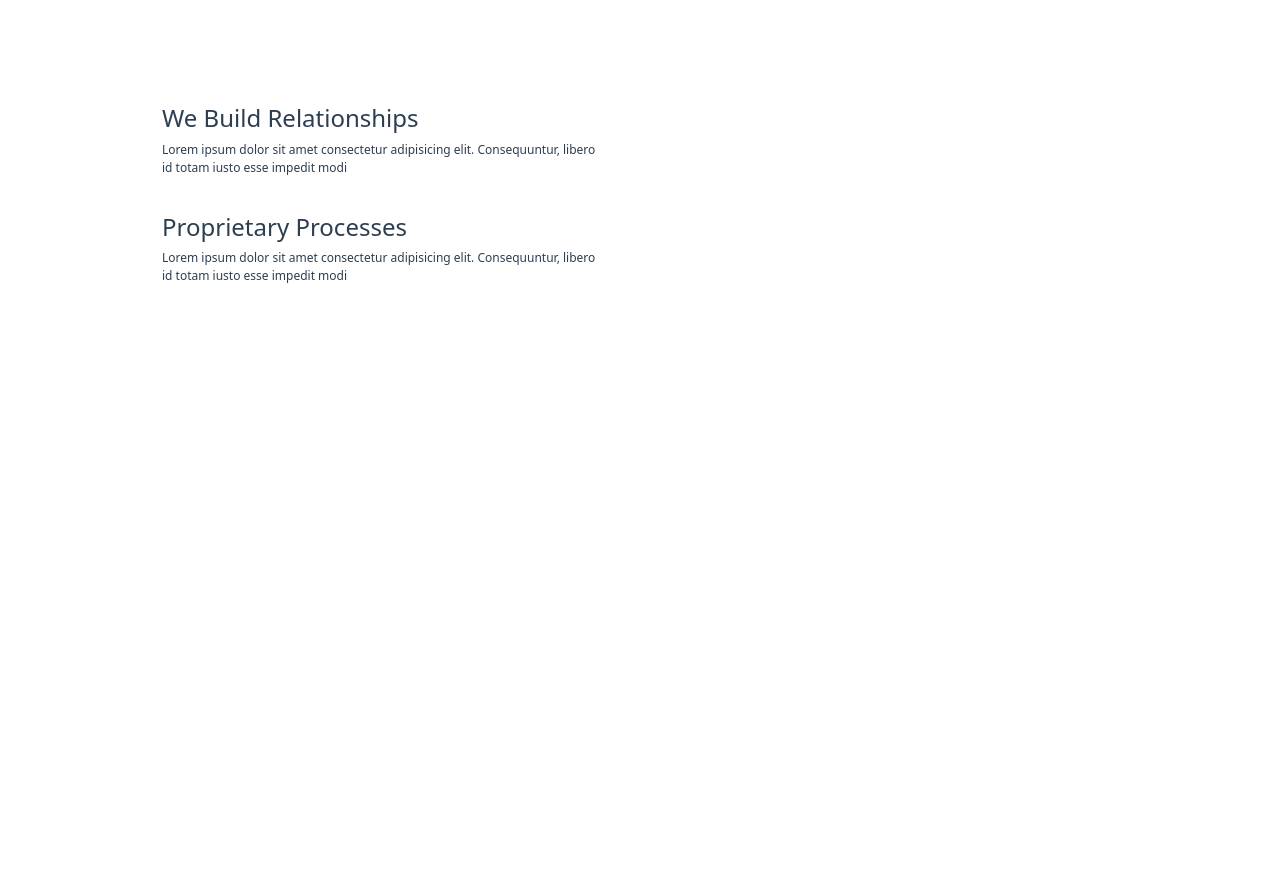
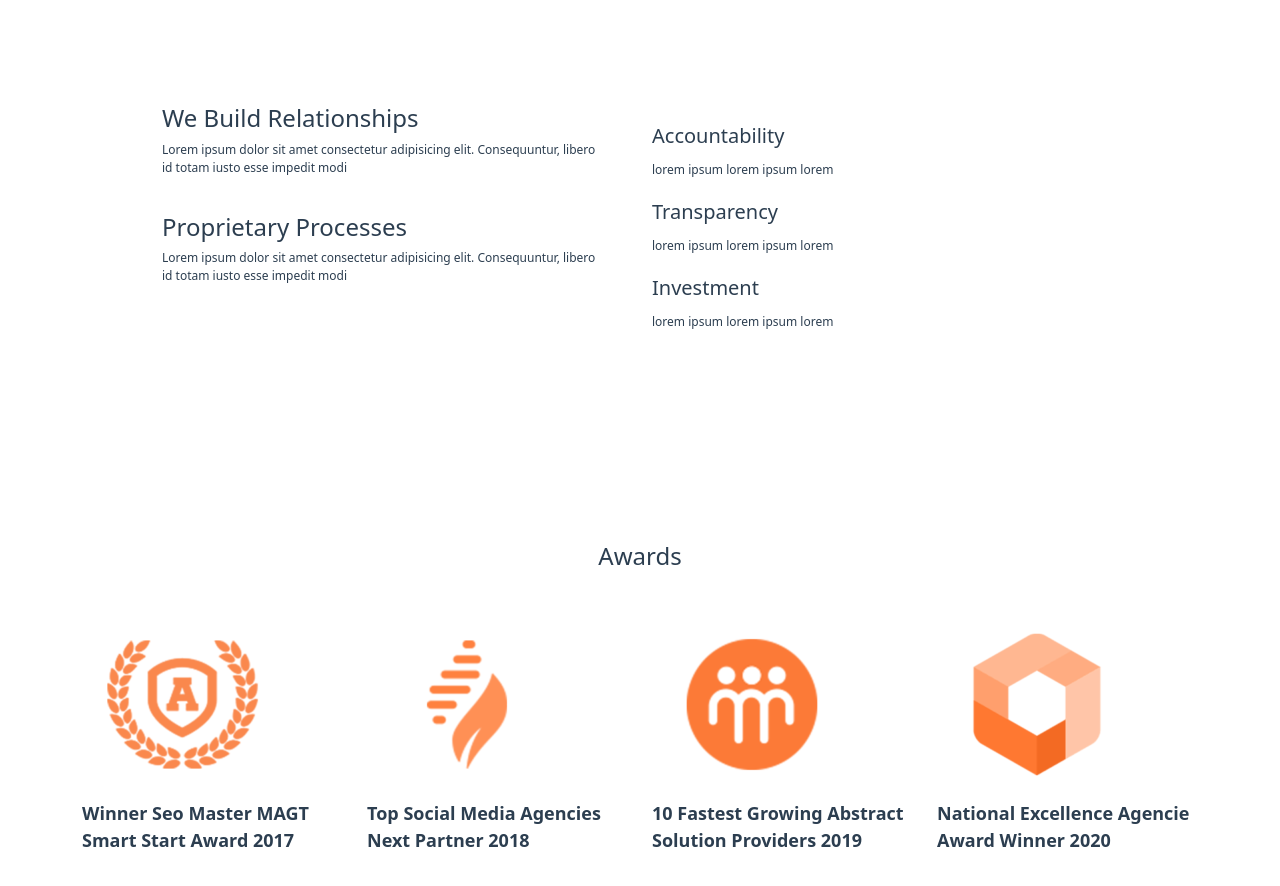
Before and after one commit to Trusimo/proj-html-vuejs, a Vue app: page / in a window 1280 px wide. Shown: the part 8340-9226 px from the top of the page. Before the commit the page ends 8851 px from the top, so only its background shows below. Built offline with nearby package versions, Linux system fonts and the light colour scheme.

Commit message:
adds v-for for awards

```diff
--- a/src/components/TheMain.vue
+++ b/src/components/TheMain.vue
@@ -52,6 +52,7 @@
             <button class="btn-orange">(555) 802-134</button>
         </div>
 
+        <!-- Case studies -->
         <div class="padding-sec">
             <h2 class="text-center">Trusted by Leading Organizations</h2>
             <div class="flex-partner row">
@@ -65,6 +66,7 @@
             <button type="submit" class="btn-orange-col text-center">Read More Case Studies</button>
         </div>
 
+        <!-- How we Boost -->
         <div class="padding-sec-lat">
             <div class="row my-5">
                 <div class="col">
@@ -92,14 +94,26 @@
                 </div>
 
                 <div class="col padding-col">
-                    <div class="flex">
-                        <!-- iconafontawesome -->
-                        <div class="v-for">
-
+                    <div>
+                        <div><!-- iconafontawesome --></div>
+                        <div v-for="(item, index) in qualities" :key="index">
+                            <h5 class="padding-title">{{ item.title }}</h5>
+                            <span class="font-small">{{ item.lorem }}</span>
                         </div>
                     </div>
                 </div>
             </div>
+        </div>
+
+        <!-- Awards -->
+        <div class="padding-sec">
+            <h4 class="text-center">Awards</h4>
+            <div class="row flex-partner">
+            <div class="col" v-for="(prize, index) in awards" :key="index">
+                <div><img :src="prize.img"></div>
+                <span class="bold">{{prize.prizeName}}</span>
+            </div>
+        </div>
         </div>
 
     </div>
@@ -139,6 +153,38 @@ export default {
                     number: "3-year",
                     result: "Partnership with Avada Consultant"
                 },
+            ],
+            qualities: [
+                {
+                    title: "Accountability",
+                    lorem: "lorem ipsum lorem ipsum lorem"
+                },
+                {
+                    title: "Transparency",
+                    lorem: "lorem ipsum lorem ipsum lorem"
+                },
+                {
+                    title: "Investment",
+                    lorem: "lorem ipsum lorem ipsum lorem"
+                }
+            ],
+            awards: [
+                {
+                img: "../../public/award-a-200x191.png",
+                prizeName: "Winner Seo Master MAGT Smart Start Award 2017"
+            },
+                {
+                img: "../../public/award-b-200x191.png",
+                prizeName: "Top Social Media Agencies Next Partner 2018"
+            },
+                {
+                img: "../../public/award-c-200x191.png",
+                prizeName: "10 Fastest Growing Abstract Solution Providers 2019"
+            },
+                {
+                img: "../../public/award-d-200x191.png",
+                prizeName: "National Excellence Agencie Award Winner 2020"
+            },
             ]
 
 }},
@@ -170,6 +216,10 @@ export default {
     padding: 100px 50px;
 }
 
+.padding-title {
+    padding-top: 20px;
+}
+
 .btn-orange-col {
     background-color: #f76210;
     color: white;
```
